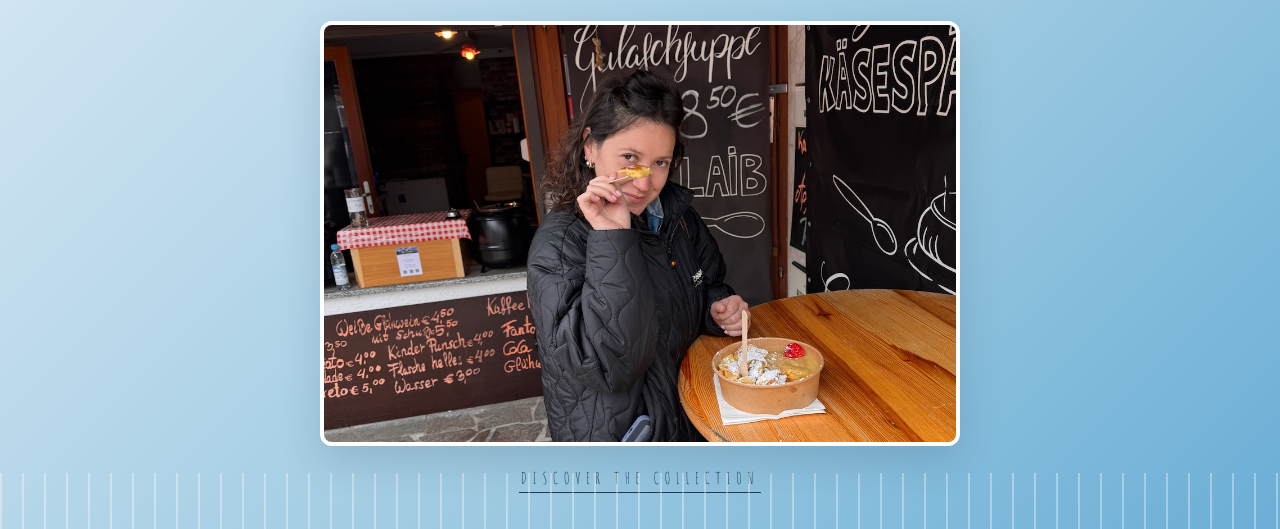
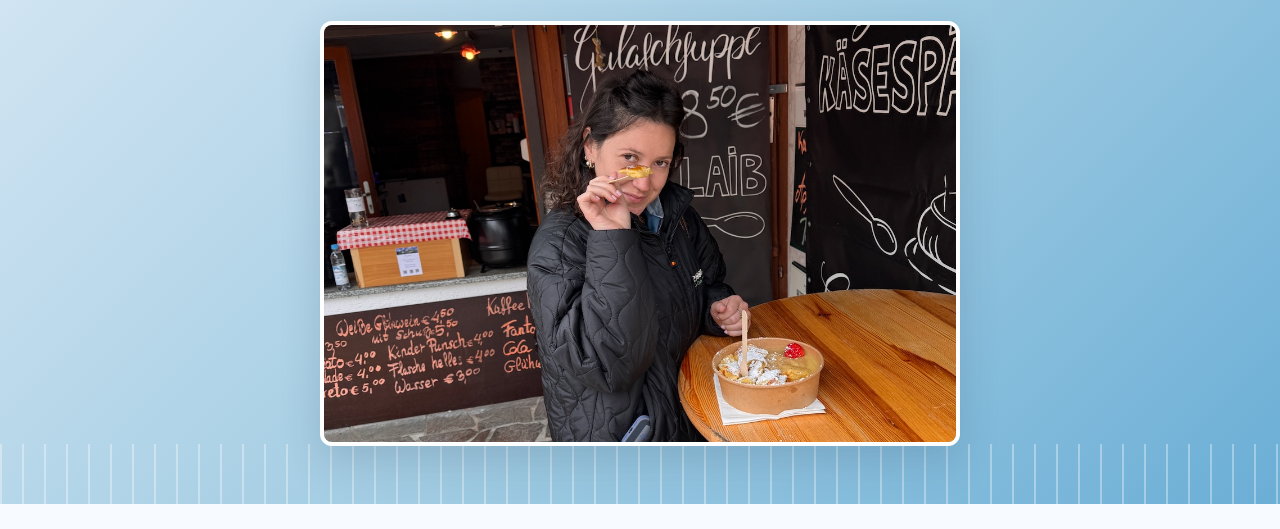
Before and after one commit to asafr93-rosa/mayalee-clothes, a plain HTML site: page index.html in a window 1280 px wide. Shown: the part 260-789 px from the top of the page. Drawn offline with Linux system fonts and the light colour scheme.

Commit message:
Remove DISCOVER THE COLLECTION link
Co-Authored-By: Claude Opus 5.5 <noreply@anthropic.com>

```diff
--- a/index.html
+++ b/index.html
@@ -16,7 +16,6 @@
       <h1>הארון של מאיהלי</h1>
       <p class="pickup">📍 איסוף מבת גלים</p>
       <img class="hero-art" src="images/hero.jpg" alt="מאיהלי" width="1124" height="746" />
-      <a class="discover" href="#closet">DISCOVER THE COLLECTION</a>
     </header>
   <main class="wrap">
 
```
